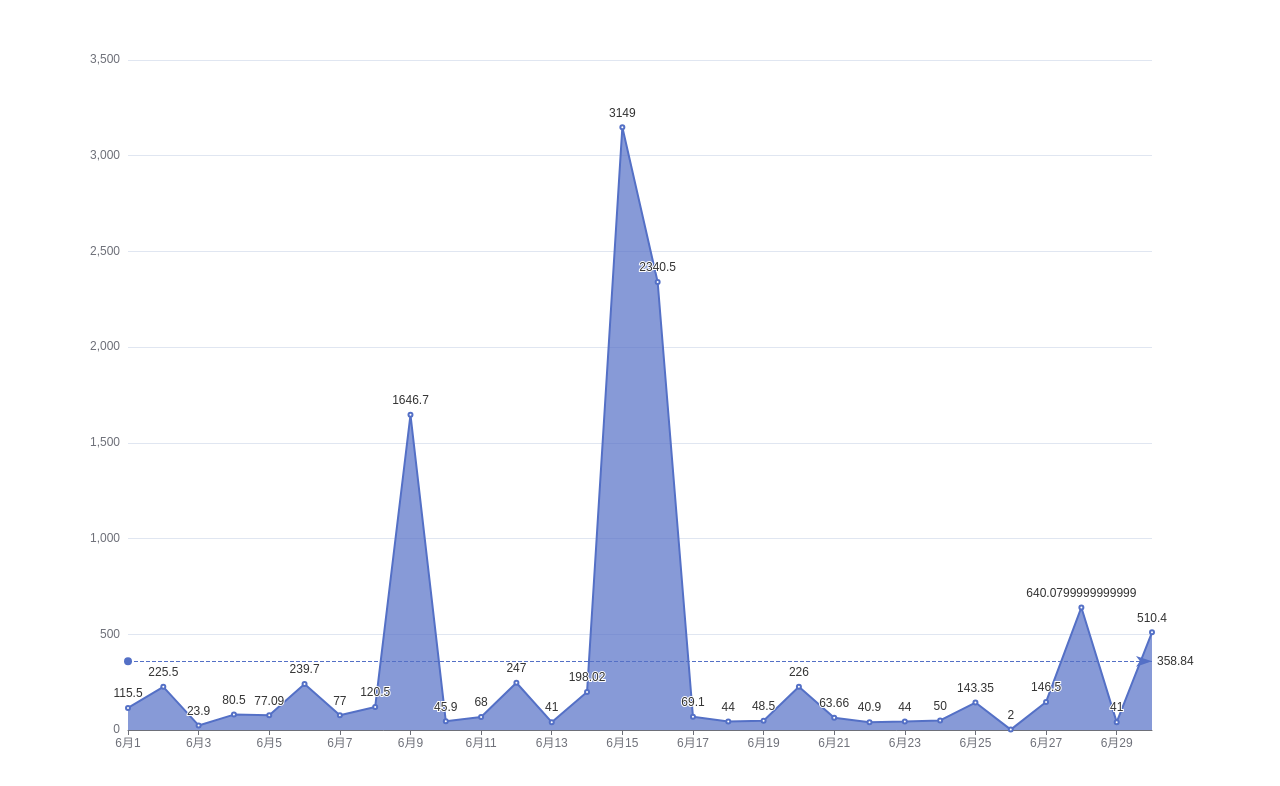
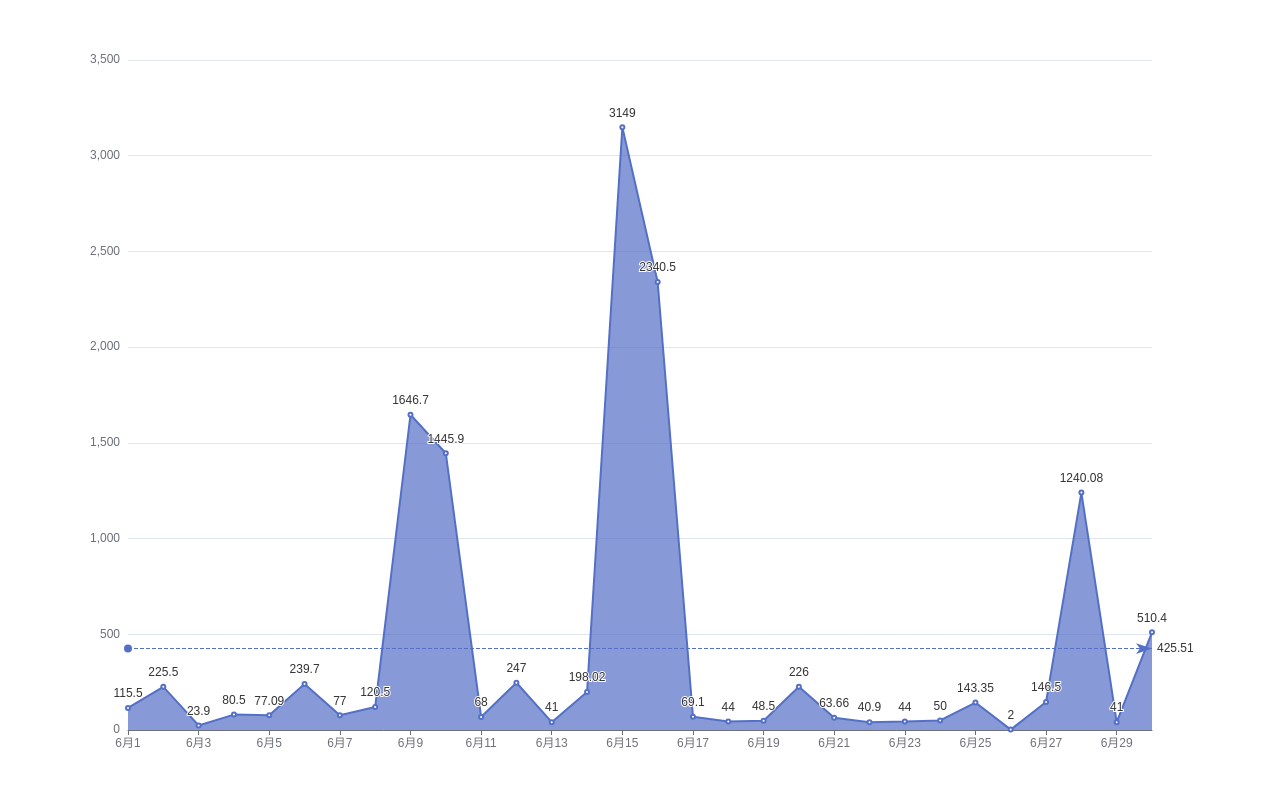
Before and after one commit to liangtongzhuo/bill_statistics, a website: page html/line-simple.html in a window 1280 px wide. Drawn offline with nearby package versions, Linux system fonts and the light colour scheme.

Commit message:
feat(db): 时间账单统计

```diff
--- a/html/line-simple.html
+++ b/html/line-simple.html
@@ -18,20 +18,13 @@
         const myChart = echarts.init(dom);
         // 每天的数据
         const orderDayList = [
-            115.5, 225.5,
-            23.9, 80.5,
-            77.09, 239.7,
-            77, 120.5,
-            1646.7, 45.9,
-            68, 247,
-            41, 198.02,
-            3149, 2340.5,
-            69.1, 44,
-            48.5, 226,
-            63.66, 40.9,
-            44, 50,
-            143.35, 2,
-            146.5, 640.0799999999999,
+            115.5, 225.5, 23.9, 80.5,
+            77.09, 239.7, 77, 120.5,
+            1646.7, 1445.9, 68, 247,
+            41, 198.02, 3149, 2340.5,
+            69.1, 44, 48.5, 226,
+            63.66, 40.9, 44, 50,
+            143.35, 2, 146.5, 1240.08,
             41, 510.4
         ]
         // 天数
@@ -48,9 +41,9 @@
             tooltip: {
                 trigger: 'axis',
                 // 返回的数据
-                // formatter: function (params) {
-                //     console.log(params);
-                // }
+                formatter: function (params) {
+                    return `${params[0].axisValue}，${params[0].data}`
+                }
             },
             yAxis: {
                 type: 'value',
--- a/package.json
+++ b/package.json
@@ -4,7 +4,8 @@
   "description": "每个月根据微信和支付宝记录统计账单",
   "main": "index.js",
   "scripts": {
-    "test": "echo \"Error: no test specified\" && exit 1"
+    "start": "node index.js ",
+    "statistics": "node statistics/statistics_month.js"
   },
   "author": "",
   "license": "ISC",
--- a/statistics/statistics_month.js
+++ b/statistics/statistics_month.js
@@ -9,6 +9,7 @@ async function main() {
   for (let index = 0; index < 30; index++) {
     orderDayList[index] = 0
   }
+  console.log('---------------花销大于100的订单---------------');
   // 统计每个月当天花销
   for (const key in db) {
     const order = db[key]
@@ -16,9 +17,8 @@ async function main() {
     const price = parseFloat(order['价格'])
     orderDayList[day] = orderDayList[day] + price
     totalPrice += price
-
     if (price > 100) {
-      console.log('花销大于100的订单', order['时间'], order['支付对象'], order['商品'], order['价格']);
+      console.log(order['时间'], order['支付对象'], order['商品'], order['价格']);
     }
   }
   console.log('7月总花销', totalPrice);
--- a/util/db.js
+++ b/util/db.js
@@ -39,3 +39,7 @@ module.exports.dbSave = () => {
 module.exports.dbGet = () => {
   return db;
 }
+
+module.exports.clearDb = () => {
+  return db = {};
+}
```
Also changed, not shown: db.txt (+1 -1 lines), index.js (+7 -3 lines).
